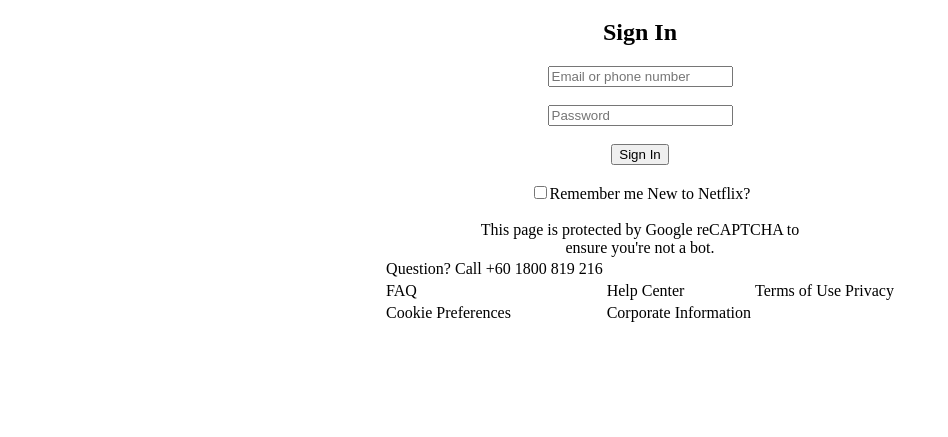
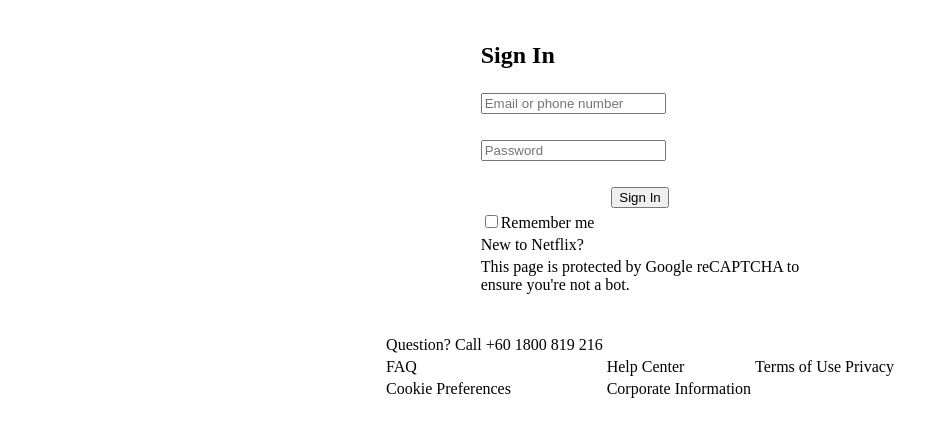
Before and after one commit to yasminalya/DFT40163_MK5_Login, a plain HTML site: page index.html in a window 1280 px wide. Shown: the part 61-498 px from the top of the page, without its empty margins (0-948 px from the left). Drawn offline with Linux system fonts and the light colour scheme.

Commit message:
tambah coding

```diff
--- a/index.html
+++ b/index.html
@@ -12,19 +12,41 @@
         <h1 class="netflix">NETFLIX</h1>
     </header>
 
-    <form align="center">
-        <h2>Sign In</h2>
-        <input type="email" name="email" id="email" placeholder="Email or phone number" required>
-        <br></br>
-        <input type="text" name="password" id="password" placeholder="Password" required>
-        <br></br>
-        <button type="sign in">Sign In</button>
-        <br></br>
-        <label><input type="checkbox" name="remember" required>Remember me</label>
-        New to Netflix?
-        <br></br>
-        <label align="left">This page is protected by Google reCAPTCHA to<br>
-        ensure you're not a bot.</label>
+    <form>
+        <table class="table" align="center">
+            <tr>
+                <td class="signin">
+                    <h2>Sign In</h2>
+                </td>
+            </tr>
+            <tr>
+                <td><input type="text" name="email" id="email" placeholder="Email or phone number" required></td>
+            </tr>
+            <tr>
+                <td><br></td>
+            </tr>
+            <tr>
+                <td><input type="text" name="password" id="password" placeholder="Password" required></td>
+            </tr>
+            <tr>
+                <td><br></td>
+            </tr>
+            <tr >
+                <td align="center"><button type="sign in" >Sign In</button></td>
+            </tr>
+            <tr>
+                <td>
+                    <label><input type="checkbox" name="remember" required>Remember me</label>
+                </td>
+            </tr>
+            <tr>
+                <td>New to Netflix?</td>
+            </tr>
+            <tr>
+                <td>This page is protected by Google reCAPTCHA to<br>
+                    ensure you're not a bot.</td>
+            </tr>
+        </table>
     </form>
 </body>
 
@@ -33,6 +55,7 @@
         <tr>
             <td>Question? Call +60 1800 819 216</td>
         </tr>
+        <br></br>
         <tr align="left">
             <td>FAQ</td>
             <td>Help Center</td>
```
